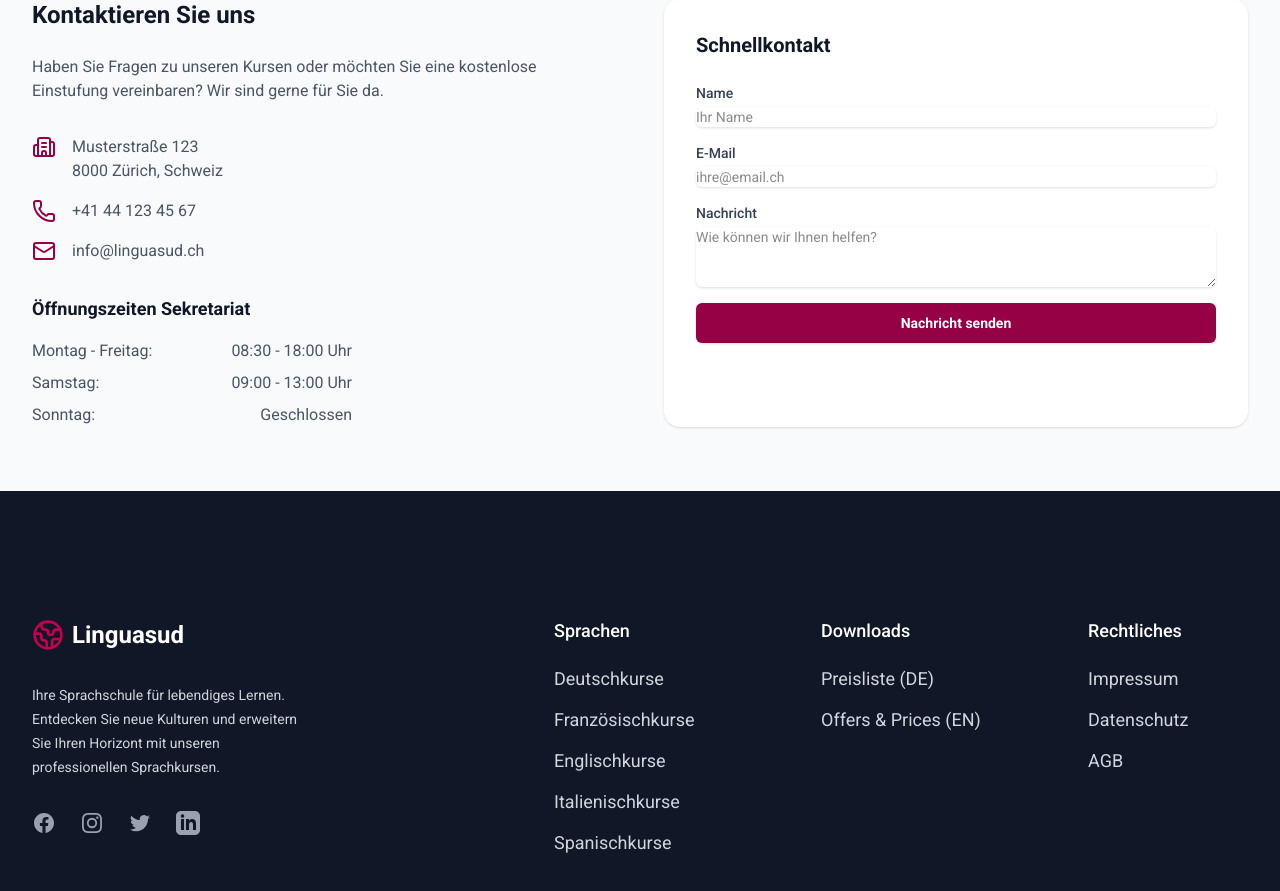
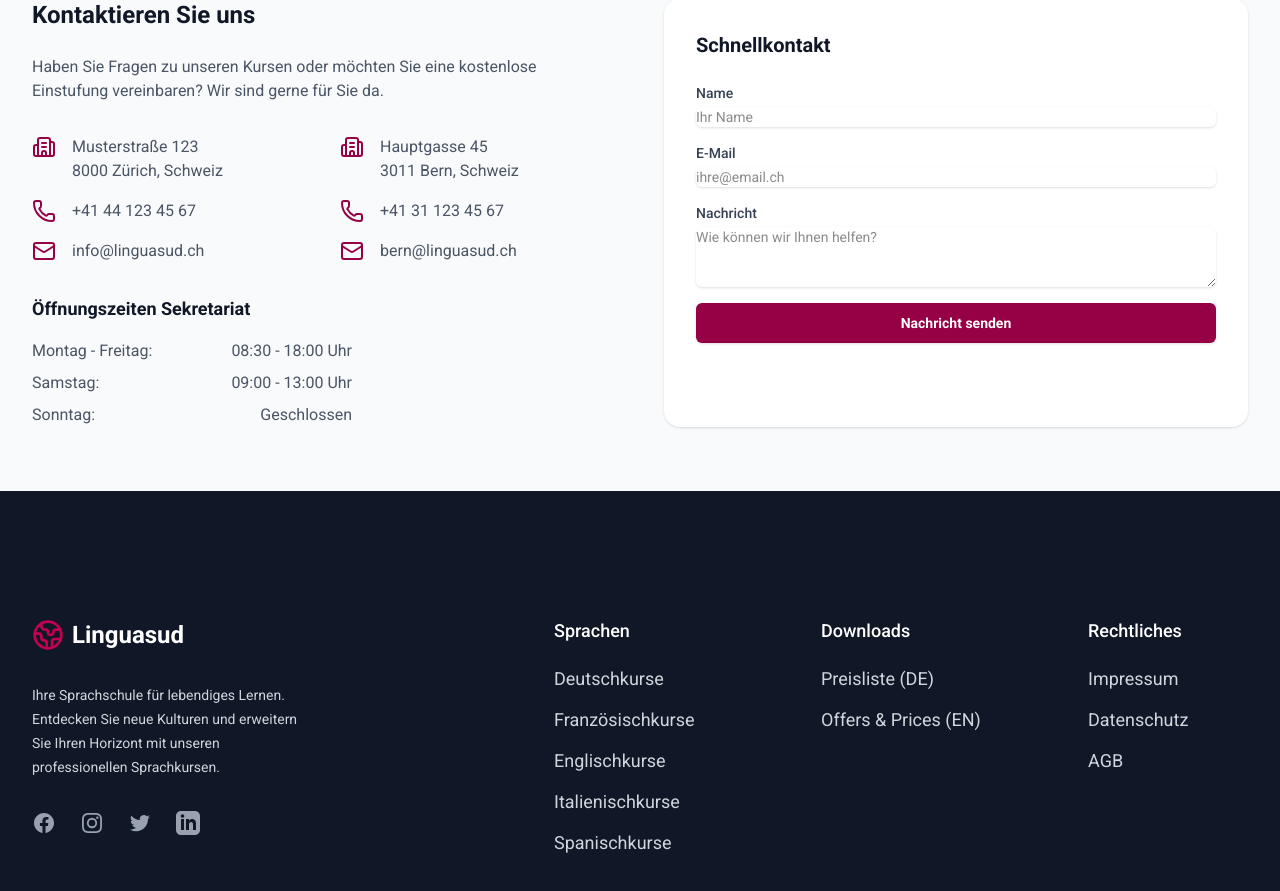
Before and after one commit to MyWebspacePro/linguasud, a Next.js app: page / in a window 1280 px wide. Shown: the part 3120-4011 px from the top of the page. Built offline with nearby package versions, Linux system fonts and the light colour scheme.

Commit message:
adresse verdoppelt

```diff
--- a/src/app/page.tsx
+++ b/src/app/page.tsx
@@ -237,6 +237,8 @@ export default function Home() {
               <p className="text-gray-600 mb-8">
                 Haben Sie Fragen zu unseren Kursen oder möchten Sie eine kostenlose Einstufung vereinbaren? Wir sind gerne für Sie da.
               </p>
+              <div className="grid grid-cols-1 md:grid-cols-2 gap-8">
+                {/* Standort Zürich */}
                 <dl className="space-y-4">
                   <div className="flex items-start gap-4">
                     <dt className="flex-none">
@@ -269,6 +271,40 @@ export default function Home() {
                     </dd>
                   </div>
                 </dl>
+                {/* Standort Bern */}
+                <dl className="space-y-4">
+                  <div className="flex items-start gap-4">
+                    <dt className="flex-none">
+                      <Building2 className="h-6 w-6 text-primary-600" />
+                    </dt>
+                    <dd className="text-gray-600">
+                      Hauptgasse 45
+                      <br />
+                      3011 Bern, Schweiz
+                    </dd>
+                  </div>
+                  <div className="flex items-start gap-4">
+                    <dt className="flex-none">
+                      <Phone className="h-6 w-6 text-primary-600" />
+                    </dt>
+                    <dd>
+                      <a href="tel:+41311234567" className="text-gray-600 hover:text-gray-900">
+                        +41 31 123 45 67
+                      </a>
+                    </dd>
+                  </div>
+                  <div className="flex items-start gap-4">
+                    <dt className="flex-none">
+                      <Mail className="h-6 w-6 text-primary-600" />
+                    </dt>
+                    <dd>
+                      <a href="mailto:bern@linguasud.ch" className="text-gray-600 hover:text-gray-900">
+                        bern@linguasud.ch
+                      </a>
+                    </dd>
+                  </div>
+                </dl>
+              </div>
               <div className="mt-8">
                 <h3 className="text-lg font-semibold text-gray-900 mb-4">Öffnungszeiten Sekretariat</h3>
                 <ul className="space-y-2 text-gray-600">
```
Lines whose indentation alone changed are shown as unchanged.
